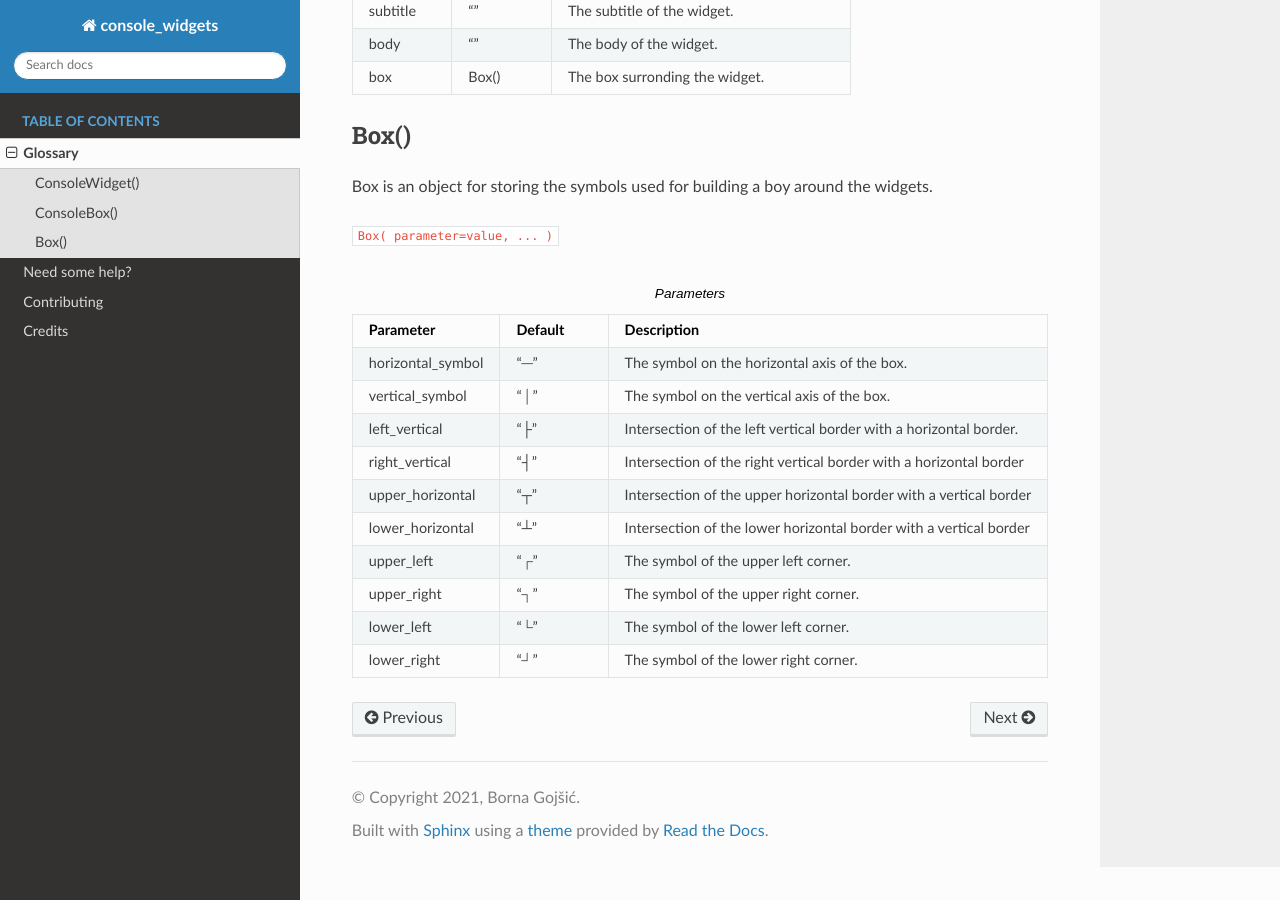
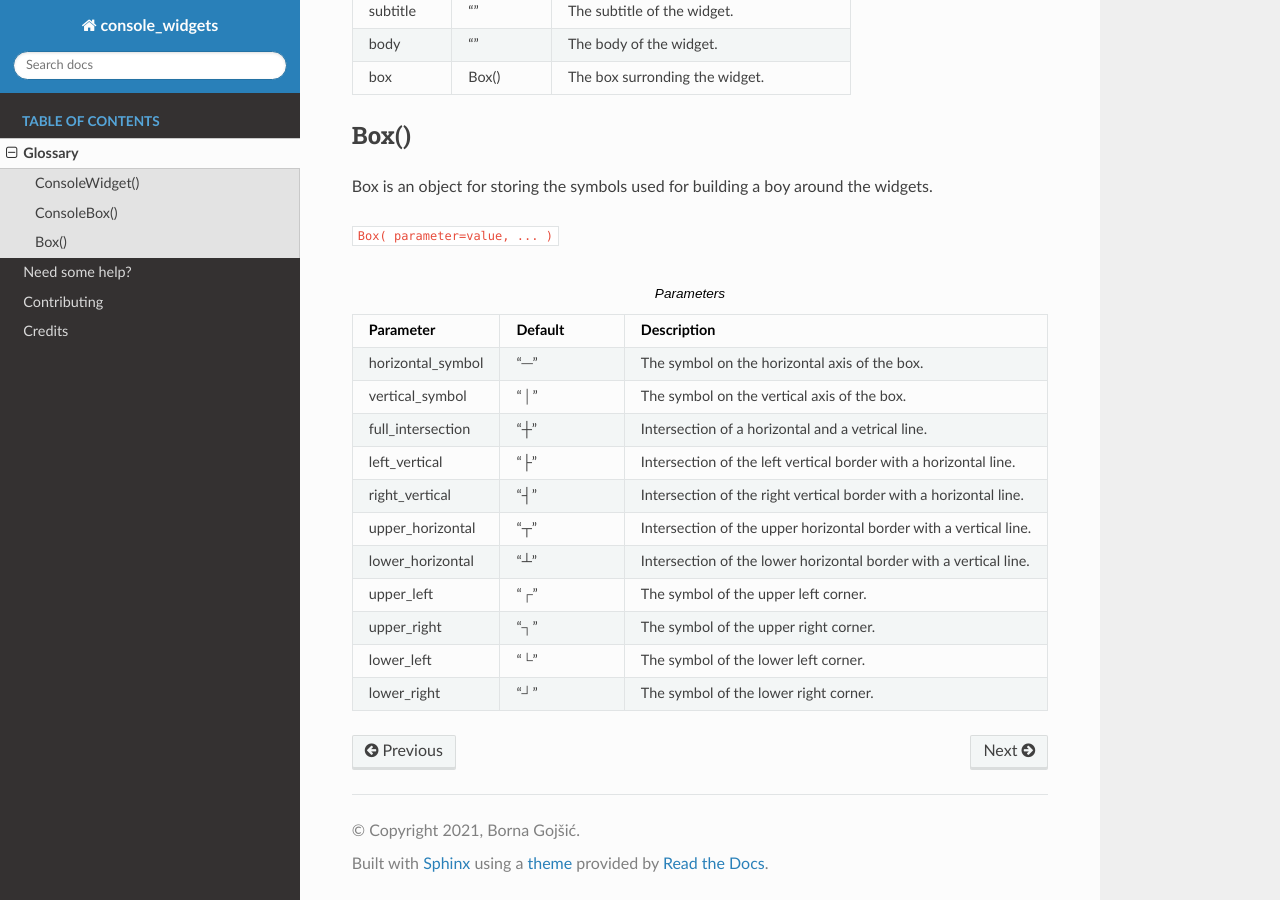
Before and after one commit to bornagojsic/console-widgets, a Sphinx documentation site: the page built from docs/source/glossary.rst, in a window 1280 px wide and 900 px high, scrolled down 777 px. Built offline with Sphinx 7.4.7 and the Read the Docs theme 2.0.0, drawn with Linux system fonts in a browser that asks for light colours.

Commit message:
Updating intersections in Box class

```diff
--- a/docs/source/glossary.rst
+++ b/docs/source/glossary.rst
@@ -78,18 +78,21 @@ Box is an object for storing the symbols used for building a boy around the widg
    * - vertical_symbol
      - "│"
      - The symbol on the vertical axis of the box.
+   * - full_intersection
+     - "┼"
+     - Intersection of a horizontal and a vetrical line.
    * - left_vertical
      - "├"
-     - Intersection of the left vertical border with a horizontal border.
+     - Intersection of the left vertical border with a horizontal line.
    * - right_vertical
      - "┤"
-     - Intersection of the right vertical border with a horizontal border
+     - Intersection of the right vertical border with a horizontal line.
    * - upper_horizontal
      - "┬"
-     - Intersection of the upper horizontal border with a vertical border
+     - Intersection of the upper horizontal border with a vertical line.
    * - lower_horizontal
      - "┴"
-     - Intersection of the lower horizontal border with a vertical border
+     - Intersection of the lower horizontal border with a vertical line.
    * - upper_left
      - "┌"
      - The symbol of the upper left corner.
```
Also changed, not shown: 1 other file.
